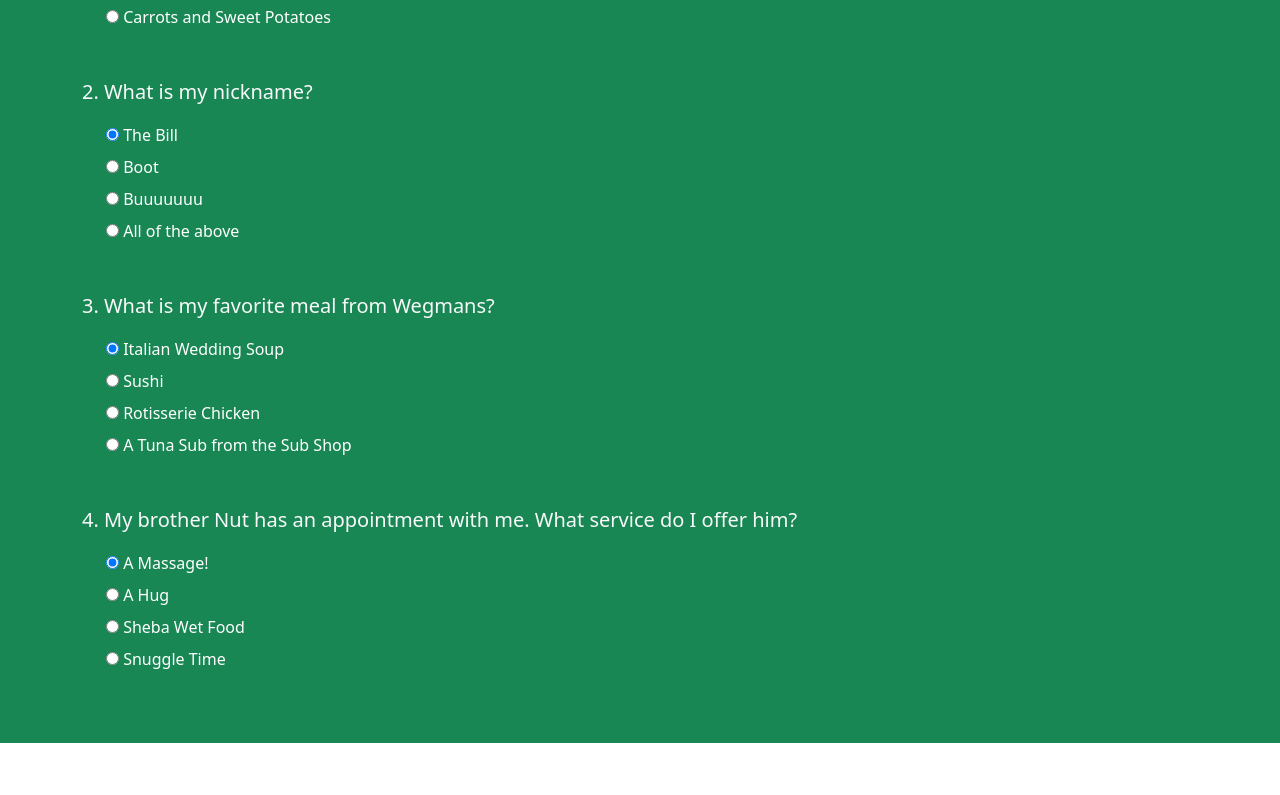
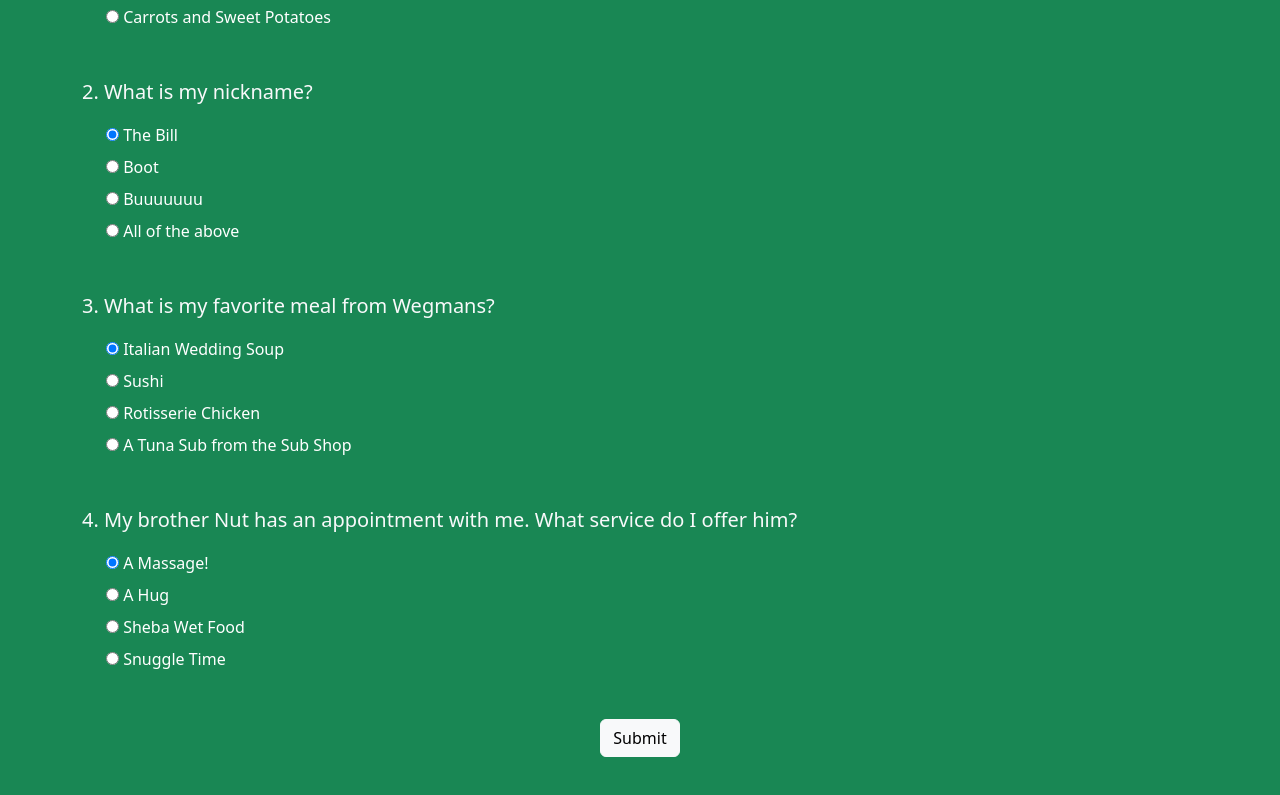
Before and after one commit to JAMarcello/Boot-Quiz, a plain HTML site: page index.html in a window 1280 px wide. Shown: the part 491-1286 px from the top of the page. Before the commit the page ends 1234 px from the top, so only its background shows below. Drawn offline with nearby package versions, Linux system fonts and the light colour scheme.

Commit message:
Added button

```diff
--- a/index.html
+++ b/index.html
@@ -96,6 +96,9 @@
                         <label class="form-check-label">Snuggle Time</label>
                     </div>
                 </div>
+                 <div class="text-center">
+                    <input type="submit" class="btn btn-light">
+                 </div>
             </form>
 
         </div>
```
